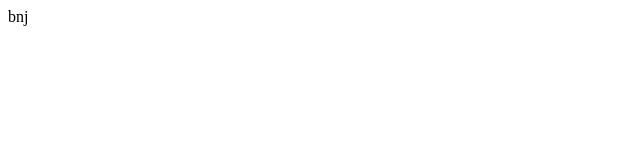
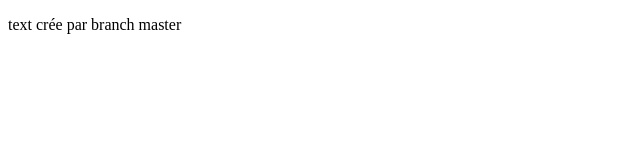
Before and after one commit to samirswidi/samirswidi, a plain HTML site: page index.html in a window 1280 px wide. Shown: the whole page, without its empty margins (0-640 px from the left). Drawn offline with Linux system fonts and the light colour scheme.

Commit message:
master branck

```diff
--- a/index.html
+++ b/index.html
@@ -4,6 +4,14 @@
 	<title></title>
 </head>
 <body>
-bnj
+
+
+<section>
+
+
+	<div>
+		<article><p>text crée par branch master</p></article>
+	</div>
+</section>
 </body>
 </html>
```
